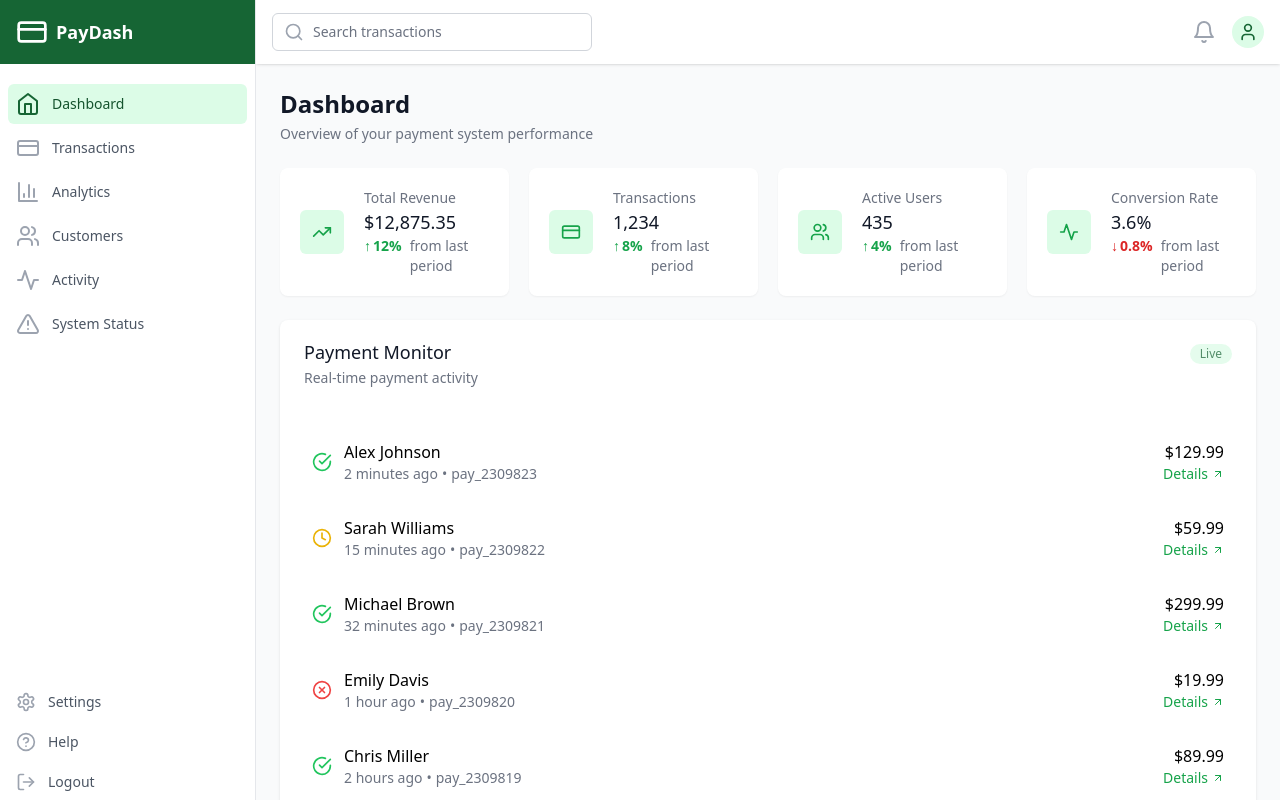
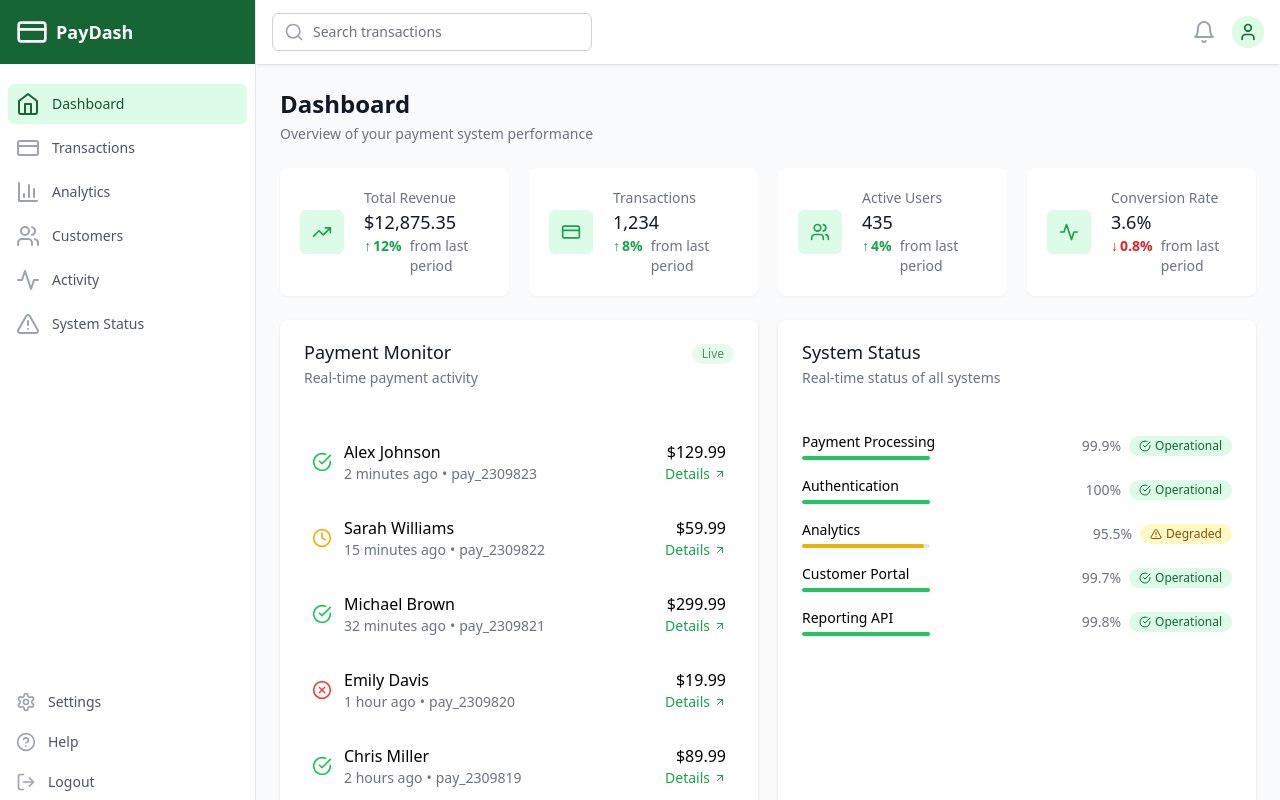
Before and after one commit to Arkentos3/gate, a React (Vite) app: page / in a window 1280 px wide. Built offline with nearby package versions, Linux system fonts and the light colour scheme.

Commit message:
Add files via upload

```diff
--- a/src/pages/Dashboard.tsx
+++ b/src/pages/Dashboard.tsx
@@ -3,8 +3,6 @@
 import Stat from '../components/ui/Stat';
 import TransactionList from '../components/dashboard/TransactionList';
 import SystemStatusCard from '../components/dashboard/SystemStatusCard';
-import UserActivityCard from '../components/dashboard/UserActivityCard';
-import QuickActionsCard from '../components/dashboard/QuickActionsCard';
 import PaymentMonitorCard from '../components/dashboard/PaymentMonitorCard';
 import { CreditCard, TrendingUp, Users, Activity } from 'lucide-react';
 
@@ -95,16 +93,10 @@
       </div>
 
       {/* Main Dashboard Content */}
-      <div className="grid grid-cols-1 gap-5">
+      <div className="grid grid-cols-1 gap-5 lg:grid-cols-2">
         <PaymentMonitorCard />
-      </div>
-
-      <div className="grid grid-cols-1 gap-5 lg:grid-cols-3">
-        <UserActivityCard className="lg:col-span-2" />
         <SystemStatusCard />
       </div>
-
-      <QuickActionsCard />
 
       {/* Recent Transactions */}
       <Card title="Recent Transactions" subtitle="Your most recent payment transactions">
```
Also changed, not shown: 3 other files (tests, documents, lock files or other folders).
